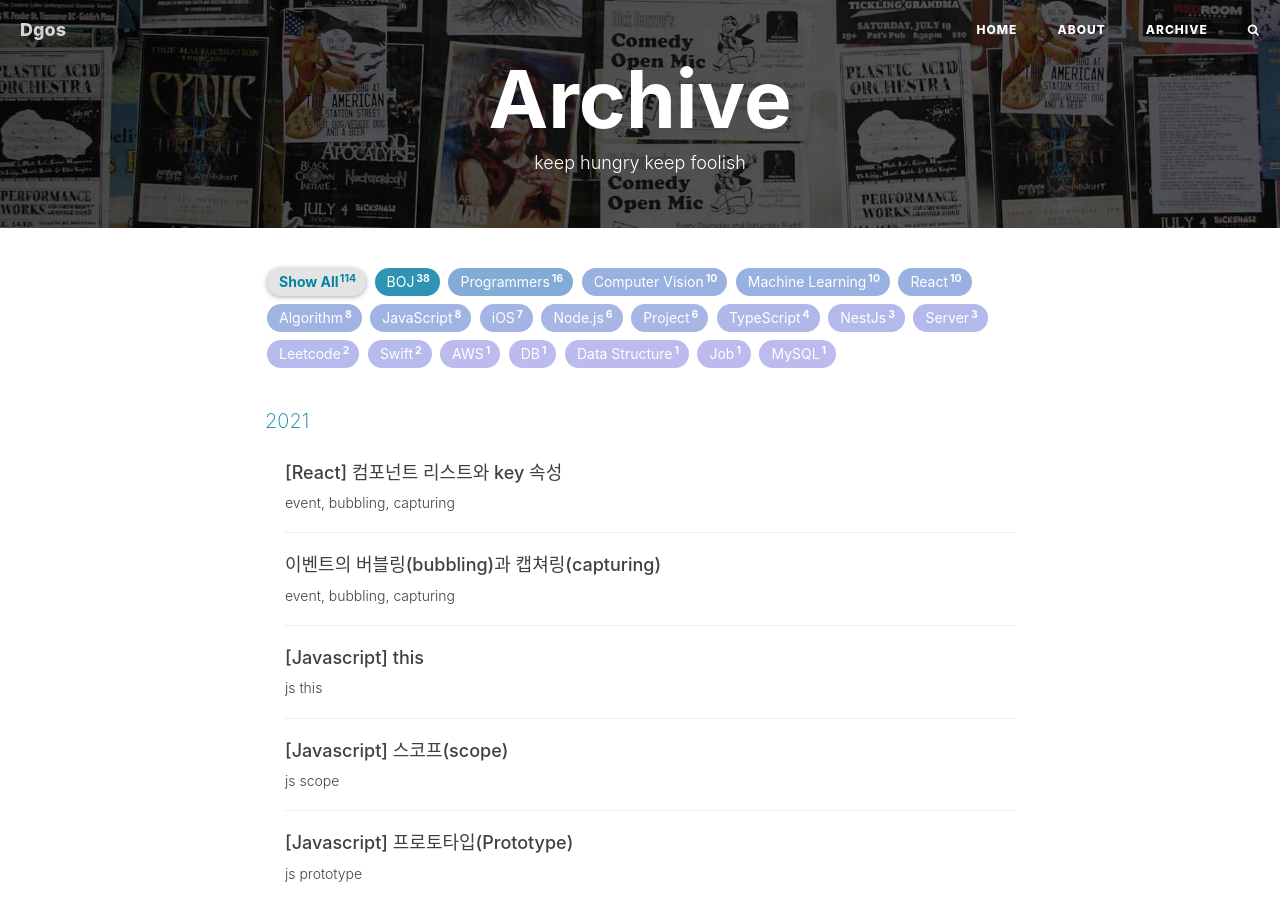
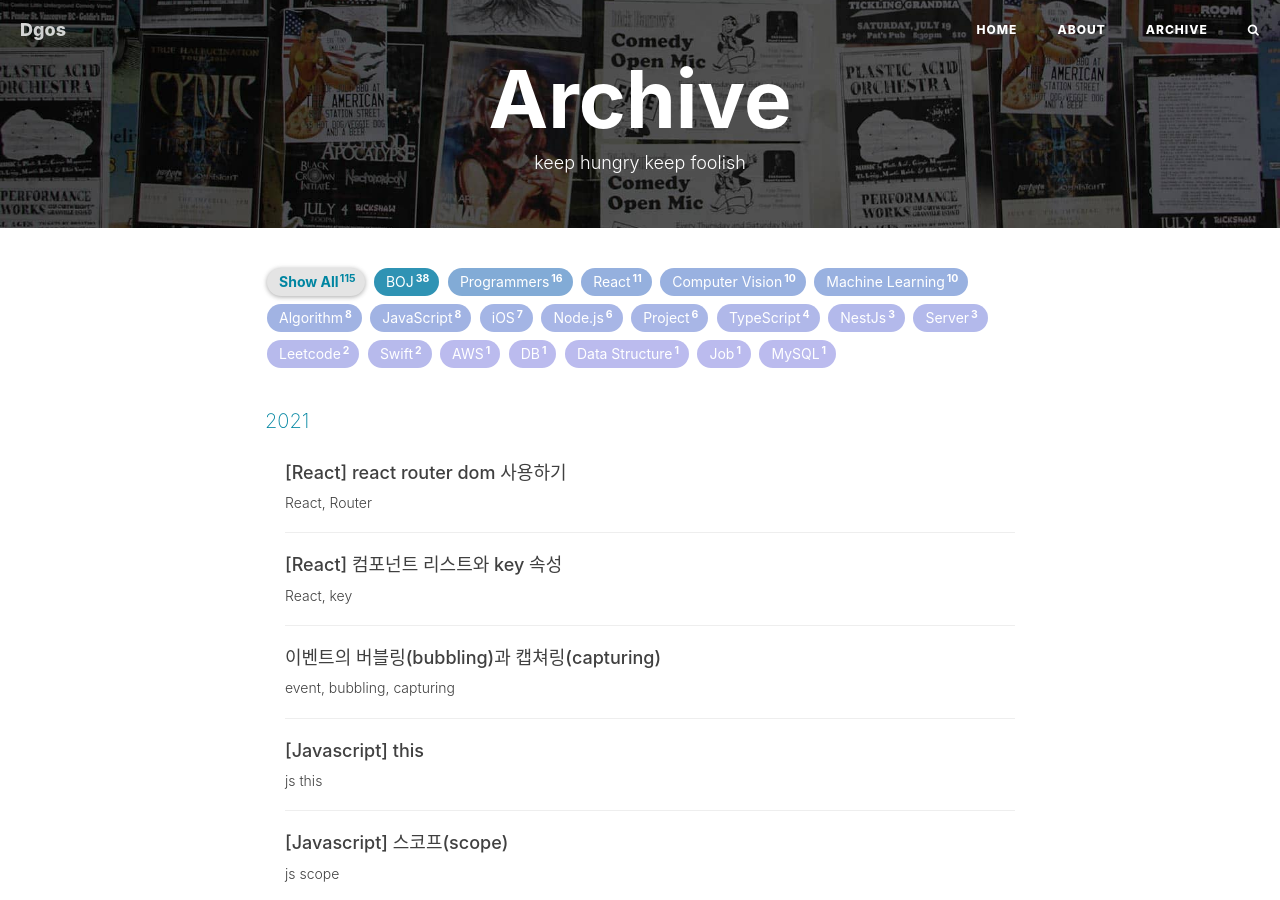
Before and after one commit to donggoolosori/donggoolosori.github.io, a Jekyll site: the page built from archive.html, in a window 1280 px wide and 900 px high. Built offline with Jekyll 4.4.1, drawn with Linux system fonts in a browser that asks for light colours; nearby versions of some CDN libraries; some web fonts are replaced; comment, search, counter and statistics services are not loaded; some of the changed lines change nothing that is shown.

Commit message:
post: react router

````diff
--- a/_posts/2021-11-6-react-key.md
+++ b/_posts/2021-11-6-react-key.md
@@ -1,10 +1,10 @@
 ---
 layout: post
 title: "[React] 컴포넌트 리스트와 key 속성"
-subtitle: "event, bubbling, capturing"
+subtitle: "React, key"
 date: 2021-11-6 22:10:00
 author: "dongjune"
-header-img: "img/in_post/1.jpg"
+header-img: "img/in_post/2.jpg"
 catalog: true
 tags:
   - React
--- /dev/null
+++ b/_posts/2021-11-6-react-router.md
@@ -0,0 +1,125 @@
+---
+layout: post
+title: "[React] react router dom 사용하기"
+subtitle: "React, Router"
+date: 2021-11-6 22:20:00
+author: "dongjune"
+header-img: "img/in_post/3.jpg"
+catalog: true
+tags:
+  - React
+---
+
+## 🛫 Intro
+여러 페이지로 나뉘는 SPA 프로젝트를 개발한다면 `react-router` 가 필요합니다.
+오늘은 웹에서 사용하는 `react-router-dom` 패키지에 대해 알아보겠습니다.
+다음과 같이 설치 할 수 있습니다.
+
+```bash
+yarn add react-router-dom
+```
+or
+```bash
+npm install react-router-dom
+```
+
+## 🧀 사용 모듈
+
+```jsx
+import { BrowserRouter as Router, Route, Link, Switch } from "react-router-dom";
+```
+
+### `BrowserRouter`
+- history api를 사용하여 URL과 UI를 동기화 해줍니다.
+- 이름이 너무 길기 때문에 개발의 편의성을 위해 `as` 를 사용해 Router라는 이름으로 사용합니다.
+
+### `Route`
+
+- path를 설정하여 해당 path에 따라 컴포넌트를 렌더링 해줍니다.
+
+### `Link`
+
+- html의 a태그와 비슷한 용도입니다. to 속성에 설정 된 링크로 이동하며 기록이 history 스택에 저장됩니다.
+
+### `Switch`
+
+- 자식 컴포넌트에 `Route` 나 `Redirect`를 배치하여 매치되는 첫 번째 요소를 렌더링 해줍니다. 매칭 되는 단 하나의 요소만 렌더링 해준다는 것에 주의합니다.
+
+## 🚀 사용 예시
+
+```jsx
+import { BrowserRouter as Router, Route, Link, Switch } from "react-router-dom";
+import { Home, About } from 'pages';
+
+const App = () => {
+  return(
+    <div>
+      <Router>
+        <Route exact path="/" component={Home}/>
+        <Route path="/about" component={About}/>
+      </Router>
+    <div/>
+  )
+}
+
+export default App;
+```
+
+### exact path
+첫번 째 Route의 경우 `path` 앞에 `exact` 라는 속성을 사용하고 있습니다.
+
+이렇게 설정해놓지 않으면 `/about` 경로에 들어갔을 때 `/about` 에도 `/` 가 존재하기 때문에 두 컴포넌트가 모두 렌더링 되게 됩니다. `exact` 를 사용해서 그 경로에 정확히 일치하는 컴포넌트만 렌더링 하도록 설정할 수 있습니다.
+
+### Switch 사용하기
+아래의 경우에서 `/about/foo` 경로에 접근하게 되면 2번째와 3번째 라우트가 모두 렌더링 됩니다.
+
+```jsx
+import { BrowserRouter as Router, Route, Link, Switch } from "react-router-dom";
+import { Home, About } from 'pages';
+
+const App = () => {
+  return (
+    <div>
+      <Router>
+        <Route exact path="/" component={Home}/>
+        <Route path="/about" component={About}/>
+        <Route path="/about:name" component={About}/>
+      </Router>
+    <div/>
+  )
+}
+
+export default App;
+```
+
+앞서 설명한 것과 같이 2번째와 3번째 route의 path 모두 `/about`을 포함하고 있기 때문에 나타나는 현상입니다. 모든 Route 별로 exact 속성을 추가하는 방법도 있겠지만 `Switch` 컴포넌트를 사용하여 해결할 수도 있습니다.
+
+아래와 같이 `Switch`를 사용해봅시다.
+
+```jsx
+import { BrowserRouter as Router, Route, Link, Switch } from "react-router-dom";
+import { Home, About } from 'pages';
+
+const App = () => {
+  return (
+    <div>
+      <Router>
+        <Switch>
+          <Route exact path="/" component={Home}/>
+          <Route path="/about:name" component={About}/>
+          <Route path="/about" component={About}/>
+          <Route component={Home}/>
+        <Switch>
+      </Router>
+    <div/>
+  )
+}
+
+export default App;
+```
+
+`Switch` 컴포넌트를 사용하면 자식 컴포넌트 중 path가 일치하는 하나의 컴포넌트만 렌더링 해줍니다.
+
+`Switch`는 자식 `Route`를 위에서 부터 순차적으로 탐색하기 때문에 Route의 순서를 주의해서 배치해야 합니다.
+예를 들어 `/about:name` path를 갖는 Route 보다 `/about` Route가 위에 있으면`/about/foo` 에 접근해도 항상 `/about` Route의 컴포넌트만 렌더링 될 것입니다.
+가장 마지막 Route에는 path 속성이 없는데 이 Route가 default Route 역할을 하게 됩니다. path가 일치하는 Route가 존재하지 않을 때 이 default Route를 렌더링 해줍니다.
````
